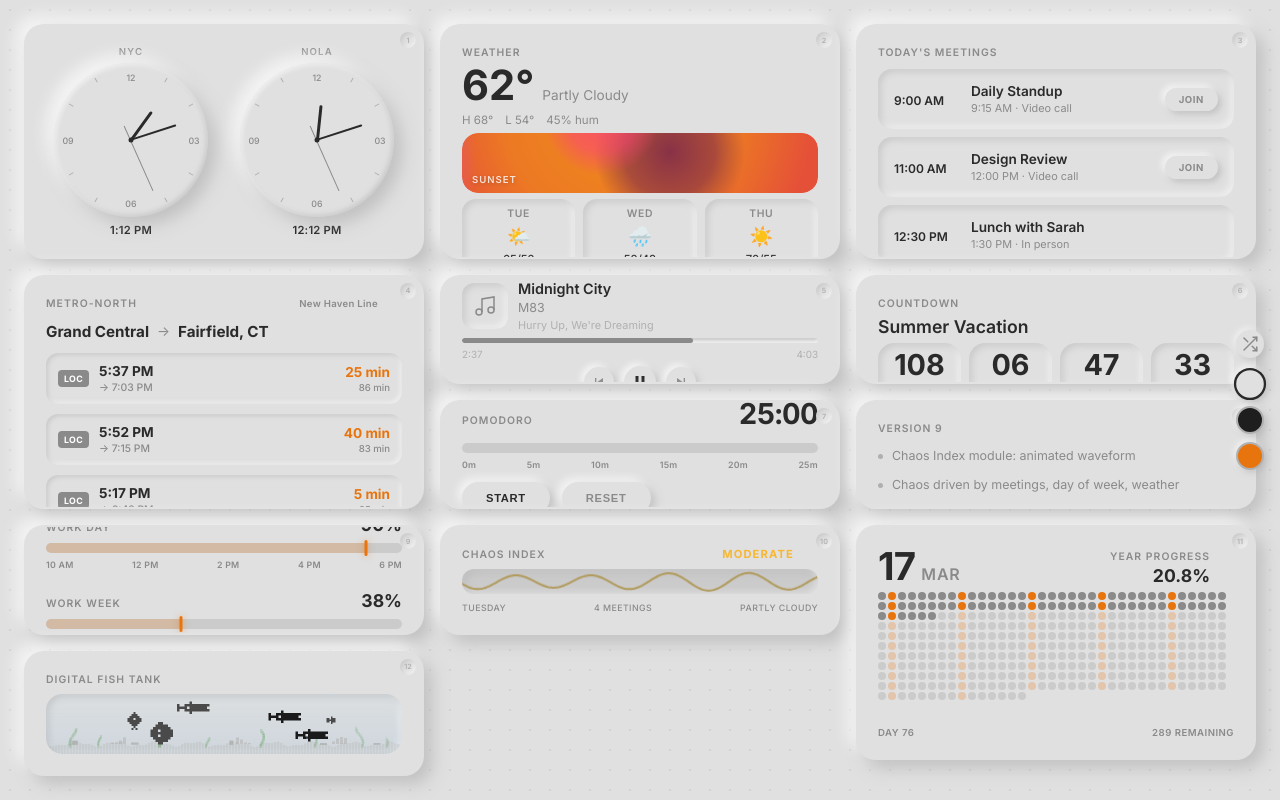
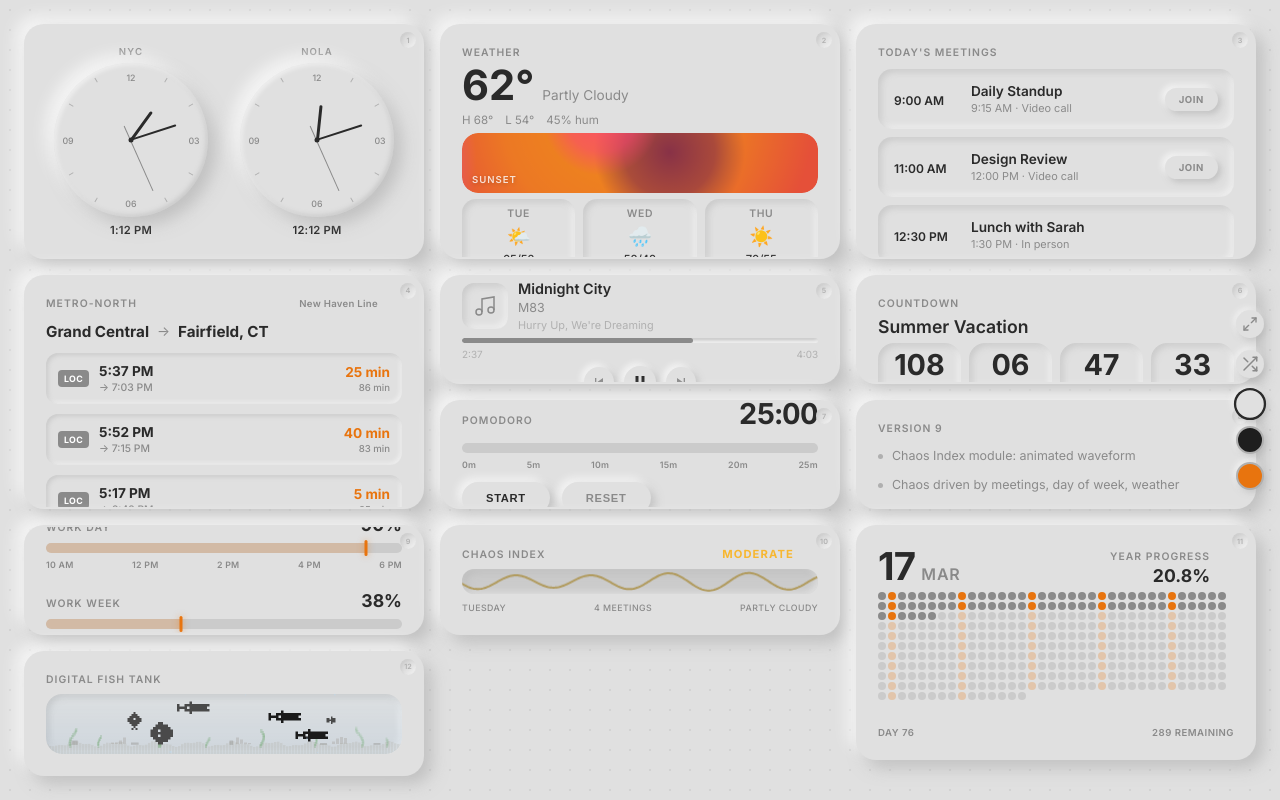
Before and after one commit to justincolt/dashboard, a React (Vite) app: page / in a window 1280 px wide. Built offline with nearby package versions, Linux system fonts and the light colour scheme.

Commit message:
Add fullscreen toggle button to side controls
Co-Authored-By: Claude Opus 4.6 <noreply@anthropic.com>

```diff
--- a/src/App.jsx
+++ b/src/App.jsx
@@ -200,6 +200,14 @@ function App() {
     window.addEventListener('pointerup', onUp)
   }
 
+  const toggleFullscreen = () => {
+    if (!document.fullscreenElement) {
+      document.documentElement.requestFullscreen()
+    } else {
+      document.exitFullscreen()
+    }
+  }
+
   const shuffleOrder = () => {
     setOrder(prev => {
       const next = [...prev]
@@ -261,6 +269,18 @@ function App() {
       <div className={styles.sideControls}>
         <button
           className={styles.shuffleBtn}
+          onClick={toggleFullscreen}
+          title="Toggle fullscreen"
+        >
+          <svg width="16" height="16" viewBox="0 0 24 24" fill="none" stroke="currentColor" strokeWidth="2" strokeLinecap="round" strokeLinejoin="round">
+            <polyline points="15 3 21 3 21 9" />
+            <polyline points="9 21 3 21 3 15" />
+            <line x1="21" y1="3" x2="14" y2="10" />
+            <line x1="3" y1="21" x2="10" y2="14" />
+          </svg>
+        </button>
+        <button
+          className={styles.shuffleBtn}
           onClick={shuffleOrder}
           title="Shuffle layout"
         >
```
Also changed, not shown: 3 other files (tests, documents, lock files or other folders).
